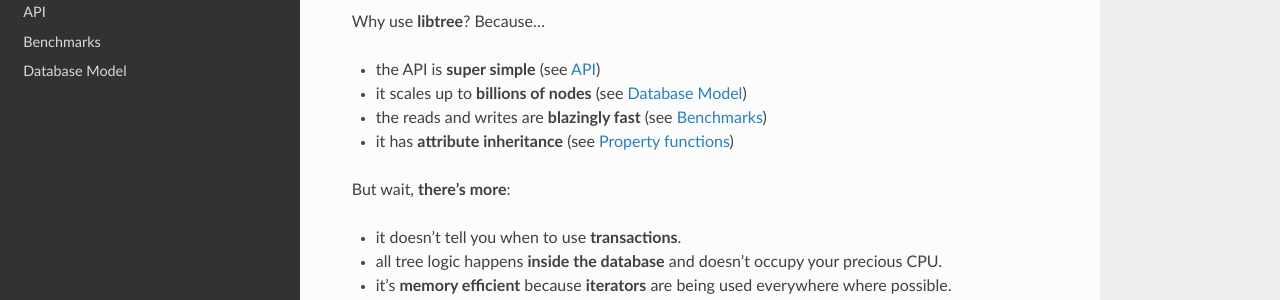
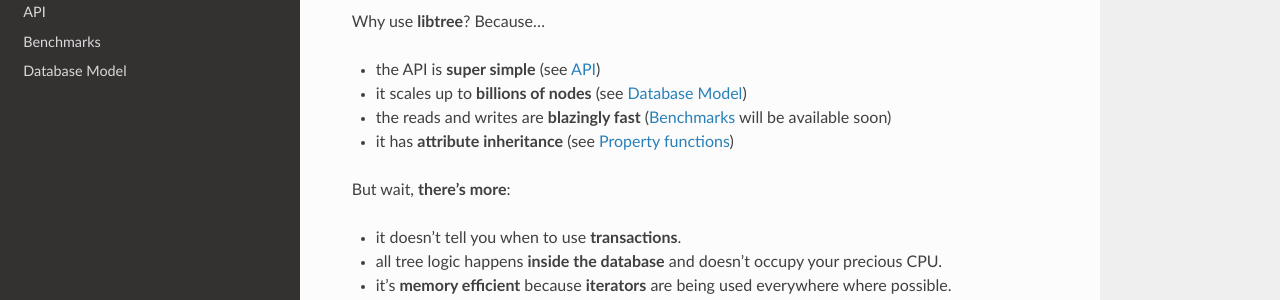
Before and after one commit to vortec/libtree, a Sphinx documentation site: the page built from docs/source/index.rst, in a window 1280 px wide and 1375 px high. Shown: the part 222-522 px from the top of the window. Built offline with Sphinx 7.4.7 and the Read the Docs theme 2.0.0, drawn with Linux system fonts in a browser that asks for light colours.

Commit message:
don't suggest we have benchmarks yet

```diff
--- a/docs/source/benchmarks.rst
+++ b/docs/source/benchmarks.rst
@@ -2,3 +2,5 @@
 
 Benchmarks
 ==========
+
+Available soon.
--- a/docs/source/index.rst
+++ b/docs/source/index.rst
@@ -11,7 +11,8 @@ Why use **libtree**? Because...
 
 * the API is **super simple** (see :ref:`api`)
 * it scales up to **billions of nodes** (see :ref:`db_model`)
-* the reads and writes are **blazingly fast** (see :ref:`benchmarks`)
+* the reads and writes are **blazingly fast** (:ref:`benchmarks` will be
+  available soon)
 * it has **attribute inheritance** (see :ref:`api-properties`)
 
 But wait, **there's more**:
```
